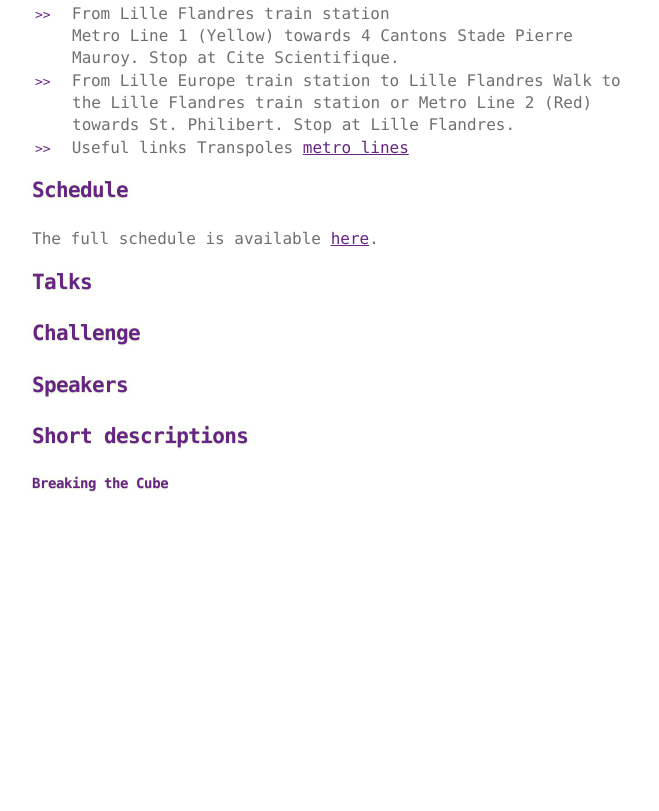
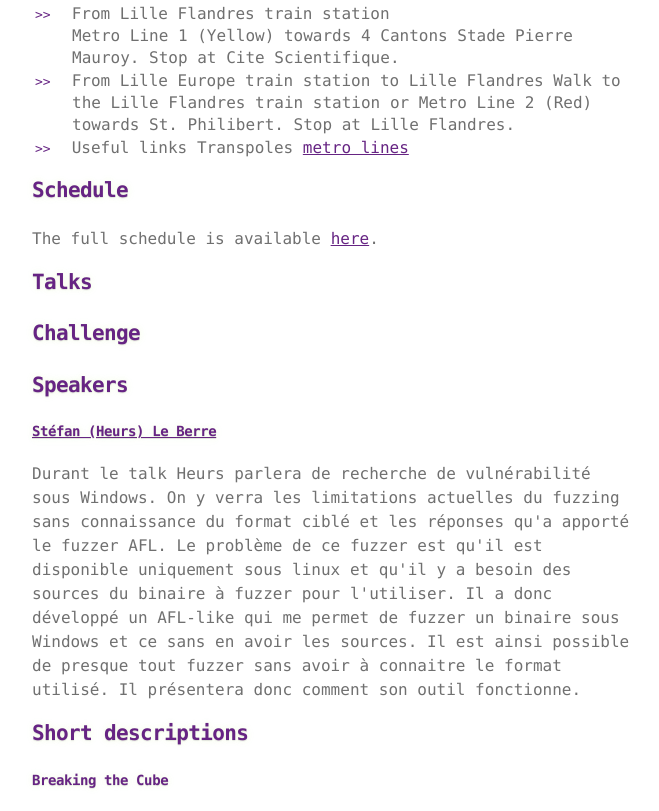
Before and after one commit to SecurityDayLille1/SecurityDayLille1.github.io, a plain HTML site: page index.html in a window 1280 px wide. Shown: the part 1374-2185 px from the top of the page, without its empty margins (308-967 px from the left). Before the commit the page ends 1888 px from the top, so only its background shows below. Drawn offline with Linux system fonts and the light colour scheme.

Commit message:
ajout de stefan (heure) Le Berre

```diff
--- a/index.html
+++ b/index.html
@@ -119,6 +119,12 @@ The full schedule is available <a href="https://github.com/SecurityDayLille1/Sec
 
         <h3>
           <a id="speakers-provisonal" class="anchor" href="#speakers-provisonal" aria-hidden="true"><span class="octicon octicon-link"></span></a>Speakers</h3>
+        <h4>
+          <a id="Stefan" class="anchor" href="#Stefan" aria-hidden="true"><span class="octicon octicon-link"></span></a><a href="https://twitter.com/Shiftreduce">Stéfan (Heurs) Le Berre</a>
+        </h4>
+
+        <p>Durant le talk Heurs parlera de recherche de vulnérabilité sous Windows. On y verra les limitations actuelles du fuzzing sans connaissance du format ciblé et les réponses qu'a apporté le fuzzer AFL. Le problème de ce fuzzer est qu'il est disponible uniquement sous linux et qu'il y a besoin des sources du binaire à fuzzer pour l'utiliser. Il a donc développé un AFL-like qui me permet de fuzzer un binaire sous Windows et ce sans en avoir les sources. Il est ainsi possible de presque tout fuzzer sans avoir à connaitre le format utilisé. Il présentera donc comment son outil fonctionne.
+        </p>
 
 
         <h3>
```
Lines whose indentation alone changed are shown as unchanged.
